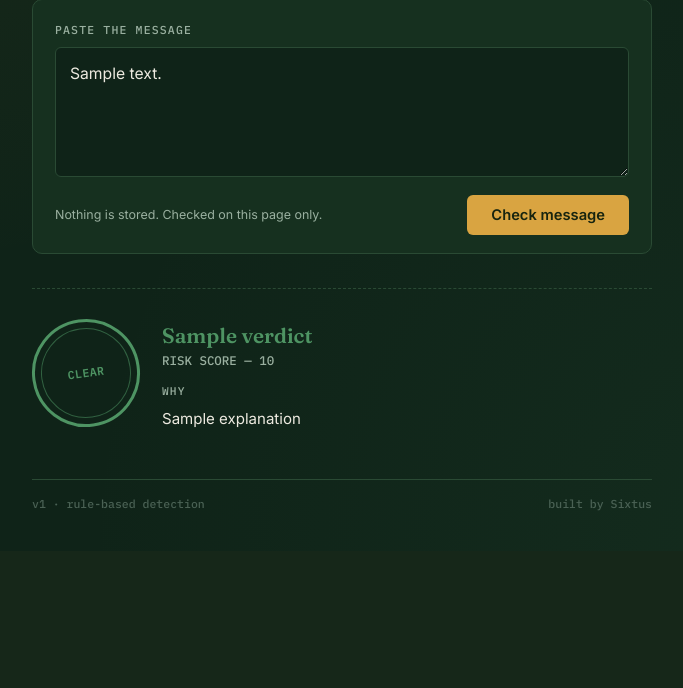
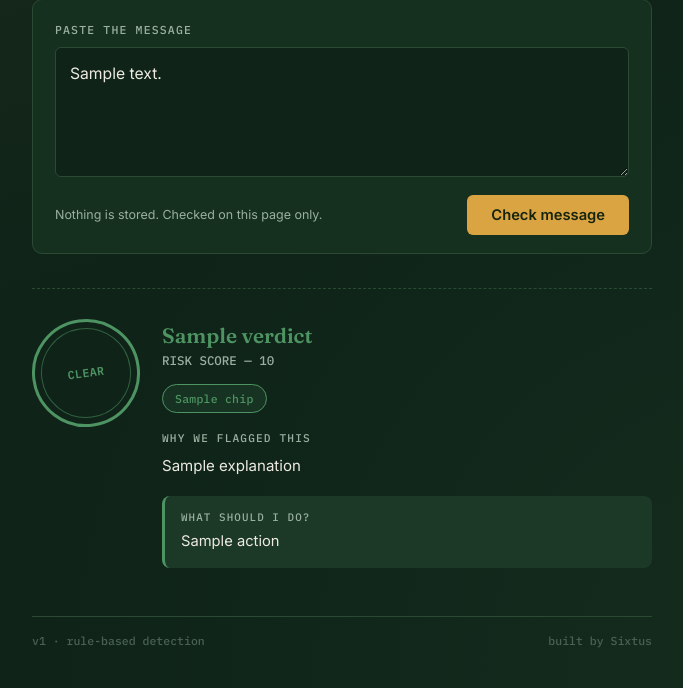
Before and after one commit to sixtuslite/scam-checker-web, a Flask app: template templates/index.html in a window 1280 px wide. Shown: the part 357-1045 px from the top of the page, without its empty margins (298-981 px from the left). Before the commit the page ends 868 px from the top, so only its background shows below. Run offline with Flask 3, Linux system fonts and the light colour scheme; the template is opened without the code that fills it: most values are stand-ins (such as "Sample title", 1, 10 or a date in 2020).

Commit message:
add reason chips and action guidance to result screen

```diff
--- a/app.py
+++ b/app.py
@@ -5,8 +5,9 @@ Wraps detector.py (the rule engine) in a simple web page.
 Same pattern as the Cyber Risk Checker: one page, one input, one result.
 """
 
+import os
 from flask import Flask, render_template, request
-from detector import check_message, explain
+from detector import check_message, explain, get_reason_chips, what_to_do
 
 app = Flask(__name__)
 
@@ -15,6 +16,8 @@ app = Flask(__name__)
 def home():
     result = None
     explanation = None
+    chips = None
+    action = None
     message_text = ""
 
     if request.method == "POST":
@@ -22,14 +25,19 @@ def home():
         if message_text:
             result = check_message(message_text)
             explanation = explain(result)
+            chips = get_reason_chips(result)
+            action = what_to_do(result)
 
     return render_template(
         "index.html",
         result=result,
         explanation=explanation,
+        chips=chips,
+        action=action,
         message_text=message_text,
     )
 
 
 if __name__ == "__main__":
-    app.run(debug=True, host="0.0.0.0", port=5000)
+    port = int(os.environ.get("PORT", 5000))
+    app.run(debug=False, host="0.0.0.0", port=port)
--- a/detector.py
+++ b/detector.py
@@ -176,6 +176,41 @@ def check_message(message: str) -> dict:
     }
 
 
+def get_reason_chips(result: dict) -> list:
+    """Returns short 2-3 word labels for each matched category, for chip display."""
+    if not result["categories_matched"]:
+        return []
+
+    chip_labels = {
+        "urgency_network_excuse": "Urgency pressure",
+        "kinship_trust_request": "False trust language",
+        "recharge_card_bait": "Recharge card trick",
+        "stranded_travel_bait": "Stranded/travel bait",
+        "money_request_small_specific": "Money request",
+        "health_emergency_bait": "Health emergency bait",
+        "fake_bank_alert": "Bank impersonation",
+        "suspicious_url": "Suspicious link",
+        "religious_closing": "Guilt/blessing closer",
+        "delivery_logistics_hook": "Fake delivery fee",
+        "too_good_to_be_true": "Too good to be true",
+        "romance_escalation": "Romance escalation",
+    }
+    return [chip_labels.get(cat, cat) for cat in result["categories_matched"]]
+
+
+def what_to_do(result: dict) -> str:
+    """Returns a short recommended action based on the verdict level."""
+    verdict = result["verdict"]
+    if "HIGH RISK" in verdict:
+        return "Don't respond, click any link, or call the number in this message. Verify through the official app or a number you already trust."
+    elif "SUSPICIOUS" in verdict:
+        return "Pause before acting. Confirm this with the person or organisation directly, using a channel you already trust."
+    elif "LOW RISK" in verdict:
+        return "No major red flags, but stay alert if it asks for money, codes, or personal details."
+    else:
+        return "No known scam patterns detected. Still verify anything involving money or personal details."
+
+
 def explain(result: dict) -> str:
     if not result["categories_matched"]:
         return "No known scam patterns detected in this message."
--- a/templates/index.html
+++ b/templates/index.html
@@ -258,6 +258,48 @@
     white-space: pre-line;
   }
 
+  .chip-row {
+    display: flex;
+    flex-wrap: wrap;
+    gap: 8px;
+    margin-bottom: 18px;
+  }
+
+  .reason-chip {
+    font-family: 'IBM Plex Mono', monospace;
+    font-size: 0.72rem;
+    letter-spacing: 0.02em;
+    padding: 6px 12px;
+    border-radius: 20px;
+    border: 1px solid var(--stamp-color, var(--green-ok));
+    color: var(--stamp-color, var(--green-ok));
+    background: color-mix(in srgb, var(--stamp-color, var(--green-ok)) 12%, transparent);
+    white-space: nowrap;
+  }
+
+  .action-box {
+    margin-top: 18px;
+    padding: 14px 16px;
+    border-radius: 8px;
+    background: var(--surface-2);
+    border-left: 3px solid var(--stamp-color, var(--green-ok));
+  }
+
+  .action-label {
+    font-family: 'IBM Plex Mono', monospace;
+    font-size: 0.68rem;
+    letter-spacing: 0.1em;
+    text-transform: uppercase;
+    color: var(--ink-dim);
+    margin-bottom: 6px;
+  }
+
+  .action-text {
+    font-size: 0.92rem;
+    line-height: 1.6;
+    color: var(--ink);
+  }
+
   footer {
     margin-top: 48px;
     display: flex;
@@ -315,11 +357,27 @@
 
       <div class="result-wrap">
         <div class="stamp" style="--stamp-color: {{ stamp_color }};">{{ stamp_word }}</div>
-        <div class="verdict-body">
+        <div class="verdict-body" style="--stamp-color: {{ stamp_color }};">
           <div class="verdict-title" style="color: {{ stamp_color }};">{{ result.verdict }}</div>
           <div class="verdict-score">RISK SCORE — {{ result.score }}</div>
-          <div class="why-label">Why</div>
+
+          {% if chips %}
+          <div class="chip-row" style="--stamp-color: {{ stamp_color }};">
+            {% for chip in chips %}
+              <span class="reason-chip" style="--stamp-color: {{ stamp_color }};">{{ chip }}</span>
+            {% endfor %}
+          </div>
+          {% endif %}
+
+          <div class="why-label">Why we flagged this</div>
           <div class="why-list">{{ explanation }}</div>
+
+          {% if action %}
+          <div class="action-box" style="--stamp-color: {{ stamp_color }};">
+            <div class="action-label">What should I do?</div>
+            <div class="action-text">{{ action }}</div>
+          </div>
+          {% endif %}
         </div>
       </div>
     {% endif %}
```
